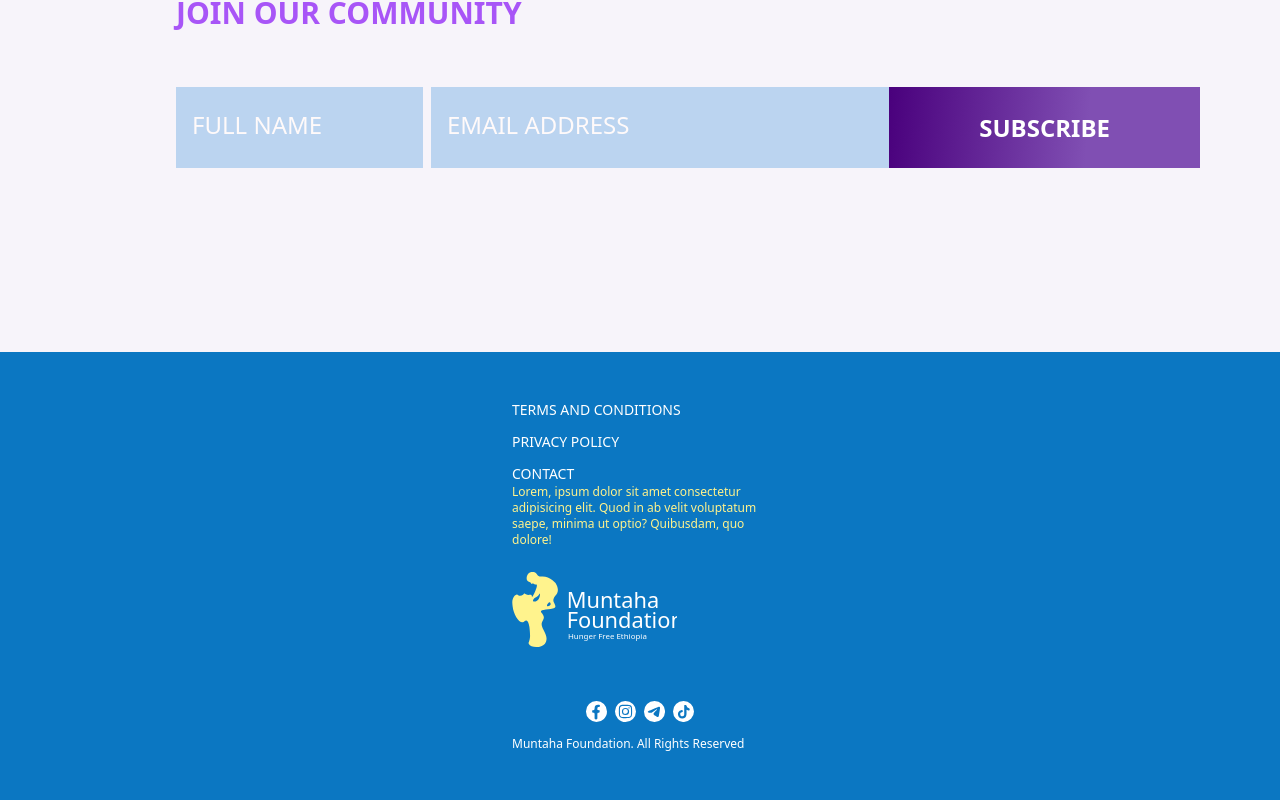
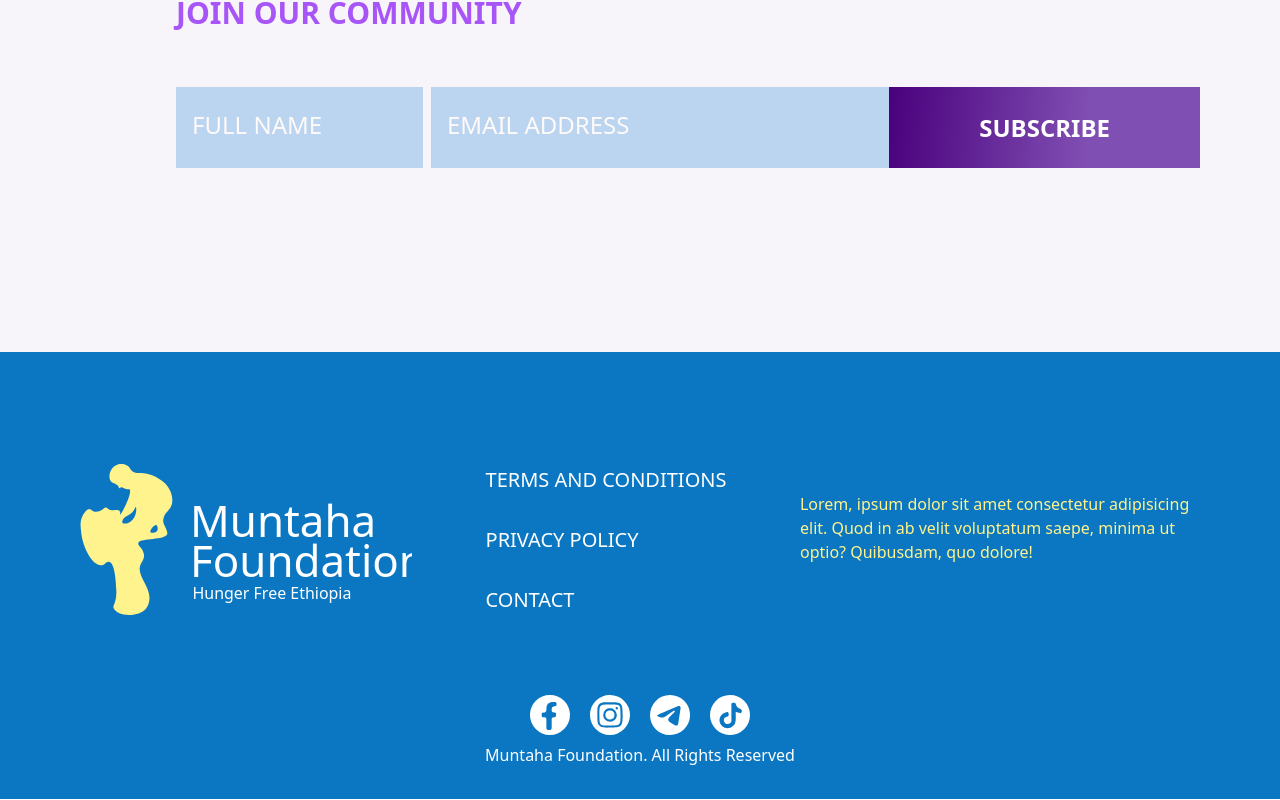
Before and after one commit to abdukasim/muntaha-website, a Next.js app: page / in a window 1280 px wide. Shown: the part 4963-5763 px from the top of the page. Built offline with nearby package versions, Linux system fonts and the light colour scheme.

Commit message:
footer desktop version update

```diff
--- a/components/footer.js
+++ b/components/footer.js
@@ -40,9 +40,10 @@ export default function Footer() {
     },
   ];
   return (
-    <section className="footer-section flex flex-col justify-center bg-brand-blue py-12">
-      <div className="mx-auto">
-        <ul className="flex flex-col space-y-3 justify-between xl:justify-center  xl:w-max text-white  font-normal text-xs sm:mx-6 xl:m-0 mb-8 sm:text-sm h-full">
+    <section className="footer-section flex flex-col justify-center bg-brand-blue py-8">
+      <div className="mx-auto md:mx-0">
+        <div className="md:flex  md:items-center md:justify-between mx-20 lg:my-20">
+          <ul className="flex flex-col space-y-3 lg:space-y-8 justify-between xl:justify-center  xl:w-max text-white  font-normal text-xs lg:text-xl xl:m-0 mb-8 sm:text-sm h-full">
             {navLinks.map((link, index) => (
               <li key={index} className="">
                 <Link href={link.link}>
@@ -53,32 +54,32 @@ export default function Footer() {
               </li>
             ))}
           </ul>
-        <p className="text-xs text-brand-yellow mb-6 w-64">
+          <p className="order-last text-xs lg:text-base text-brand-yellow mb-6 w-64 lg:w-[400px]">
             Lorem, ipsum dolor sit amet consectetur adipisicing elit. Quod in ab
             velit voluptatum saepe, minima ut optio? Quibusdam, quo dolore!
           </p>
-        <div className="mb-12">
-          <Link href="/">
-            <a>
+          <div className="order-first mb-12 md:mb-0 w-40 lg:w-[332px]">
+            <Link href="/" className="">
               <Image
                 width={165}
                 height={75}
-                // layout="responsive"
+                layout="responsive"
                 src="/images/footer-logo.svg"
                 alt="Muntaha Foundation"
               />
-            </a>
             </Link>
           </div>
+        </div>
+        <div>
           <div className="mb-2">
-          <ul className="flex flex-row justify-center items-center space-x-2">
+            <ul className="flex flex-row justify-center items-center space-x-2 lg:space-x-5">
               {iconLinks.map((iconLink, index) => (
-              <li key={index} className="">
+                <li key={index} className="w-5 lg:w-10">
                   <a href={iconLink.link}>
                     <Image
                       width={21}
                       height={21}
-                    // layout="responsive"
+                      layout="responsive"
                       src={iconLink.icon}
                       alt={iconLink.name}
                     />
@@ -87,9 +88,10 @@ export default function Footer() {
               ))}
             </ul>
           </div>
-        <p className=" text-white text-xs">
+          <p className="text-center text-white text-xs lg:text-base">
             Muntaha Foundation. All Rights Reserved
           </p>
+        </div>
       </div>
     </section>
   );
```
Lines whose indentation alone changed are shown as unchanged.
